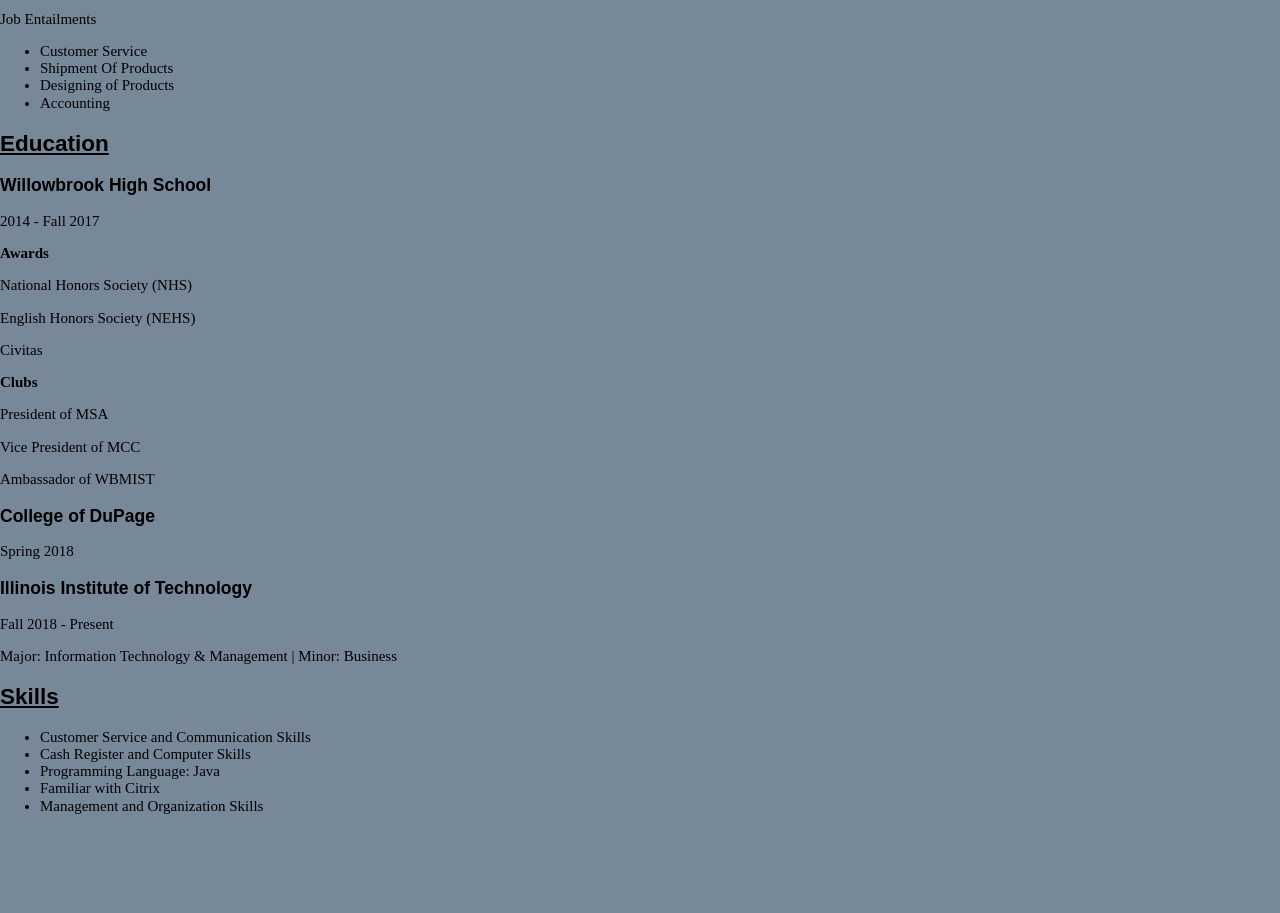
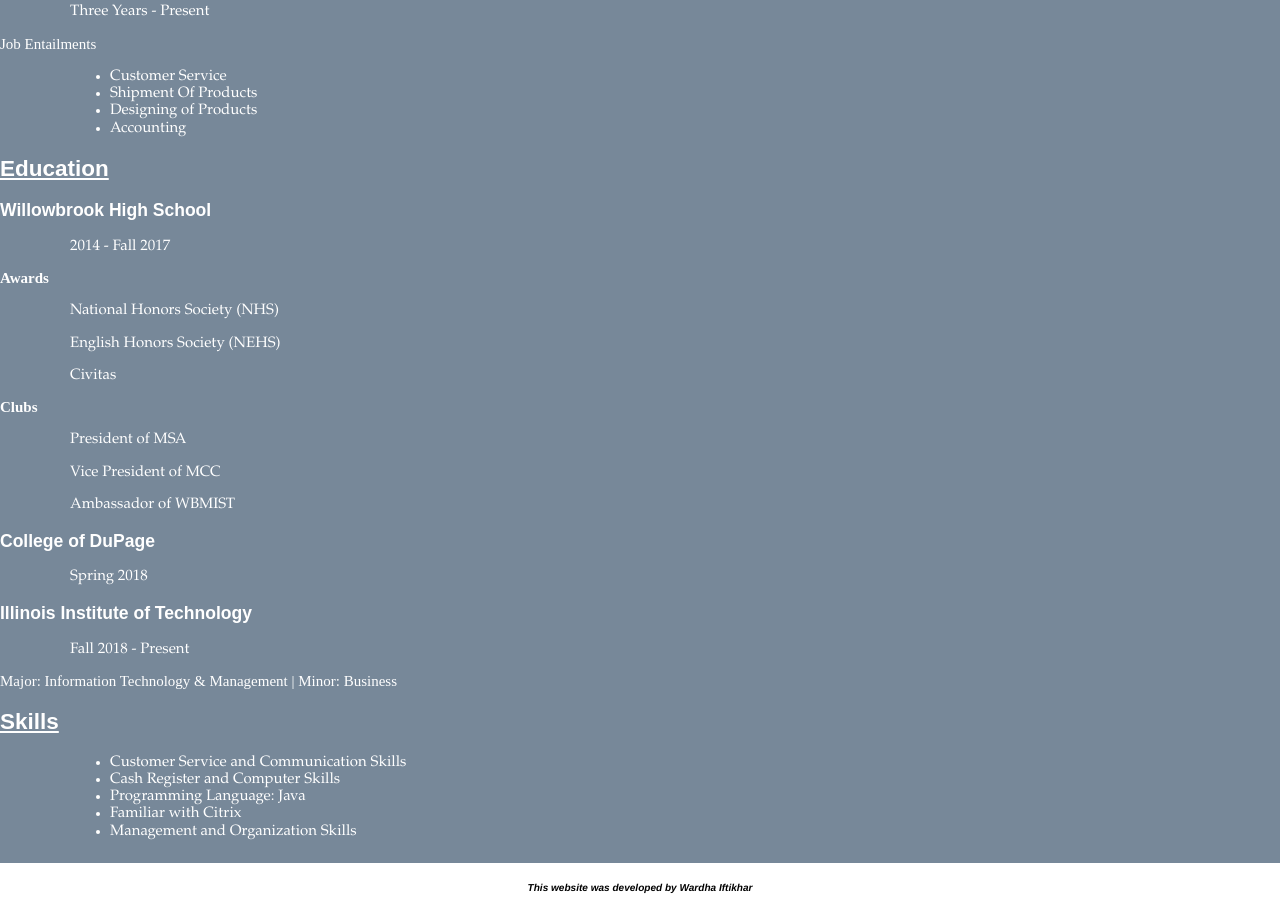
Before and after one commit to wardhai/Project-2, a plain HTML site: page resume.html in a window 1280 px wide. Shown: the part 639-1552 px from the top of the page. Before the commit the page ends 1469 px from the top, so only its background shows below. Drawn offline with nearby package versions, Linux system fonts and the light colour scheme.

Commit message:
added footer

```diff
--- a/css/style.css
+++ b/css/style.css
@@ -46,13 +46,18 @@
 		display: block;
 		margin-right: auto;
 		margin-left: auto;
+		border-radius: 2%;
 
 }
 
 video {
 		width: auto;
 		height: 475px;
-		display:inline;
+		display: block;
+		margin-right: auto;
+		margin-left: auto;
+		border-radius: 3%;
+
 }
 
 h1 {
@@ -61,7 +66,7 @@
 		color: white;
 }
 
-#titles{
+#title{
 		font-size:40px;
 		background-color:LightSlateGray ;
 }
@@ -69,6 +74,7 @@
 
 h2, h3 {
 		font-family: "CourierNew", sans-serif;
+		color: white;
 }
 #bio{
 		font-size:20px;
@@ -78,3 +84,19 @@
 		text-align: center;
 
 }
+#subtext, #bullets {
+		font-family: "Palatino Linotype", sans-serif;
+		margin-left: 70px;
+		color: white;
+}
+#text {
+		color: white;
+}
+#footer{
+	clear: both;
+	background: white;
+	text-align: center;
+    font-family: Helvetica;
+	height: 50px;
+	line-height: 50px;
+}
--- a/resume.html
+++ b/resume.html
@@ -33,7 +33,7 @@
   <h2><u> Job Experience </u></h2>
    <h3>Pharmacy Alternatives | Pharmacy Technician </h3>
   <p id= "subtext">     Eight months - present        </p>
- <p>Job Entailments </p>
+ <p id= "text">Job Entailments </p>
   <ul id= "bullets">
   <li> Communication with nurses and doctors </li>
   <li> Processing Prescriptions </li>
@@ -48,7 +48,7 @@
   <section>
   <h3>Elmhurst Hospital | Wild Rose Floral Gift Shop | Volunteer </h3>
     <p id= "subtext" >            Three years       </p>
-	<p> Job Entailments</p>
+	<p id= "text"> Job Entailments</p>
 	<ul id= "bullets">
 	<li> Management of cash register </li>
 	<li> Patient Flower Deliveries 	</li>
@@ -61,7 +61,7 @@
 	<section>
 	<h3> The Haya Chamber | Online Fashion Business | Owner </h3>
 	<p id= "subtext"> Three Years - Present</p>
-	<p>Job Entailments </p>
+	<p id= "text">Job Entailments </p>
 	<ul id= "bullets">
 	<li> Customer Service </li>
 	<li> Shipment Of Products </li>
@@ -75,11 +75,11 @@
 
 <h3> Willowbrook High School </h3>
 <p id= "subtext">            2014 - Fall 2017        </p>
-<p><strong> Awards </strong></p>
+<p id= "text"><strong> Awards </strong></p>
 <p id= "subtext"> National Honors Society (NHS) </p>
 <p id= "subtext"> English Honors Society (NEHS) </p>
 <p id= "subtext"> Civitas  </p>
-<p id= "subtext"><strong> Clubs </strong></p>
+<p id= "text"><strong> Clubs </strong></p>
 <p id= "subtext"> President of MSA </p>
 <p id= "subtext"> Vice President of MCC </p>
 <p id= "subtext"> Ambassador of WBMIST </p>
@@ -89,10 +89,10 @@
 
 <section>
 <h3> College of DuPage </h3>
-<p>          Spring 2018        </p>
+<p id= "subtext">          Spring 2018        </p>
 <h3> Illinois Institute of Technology </h3>
-  <p>           Fall 2018 -  Present        </p>
-<p> Major: Information Technology & Management | Minor: Business </p>
+  <p id= "subtext">           Fall 2018 -  Present        </p>
+<p id= "text"> Major: Information Technology & Management | Minor: Business </p>
 
 </section>
 
@@ -107,6 +107,11 @@
 </ul>
 </section>
 
+<footer id= "footer">
+      <div class = "footer">
+        <h6><em>This website was developed by Wardha Iftikhar </em> </h6>
+      </div>
+    </footer>
 
 </body>
 </html>
```
Also changed, not shown: adventures.html (+12 -7 lines), index.html (+5 -0 lines).
